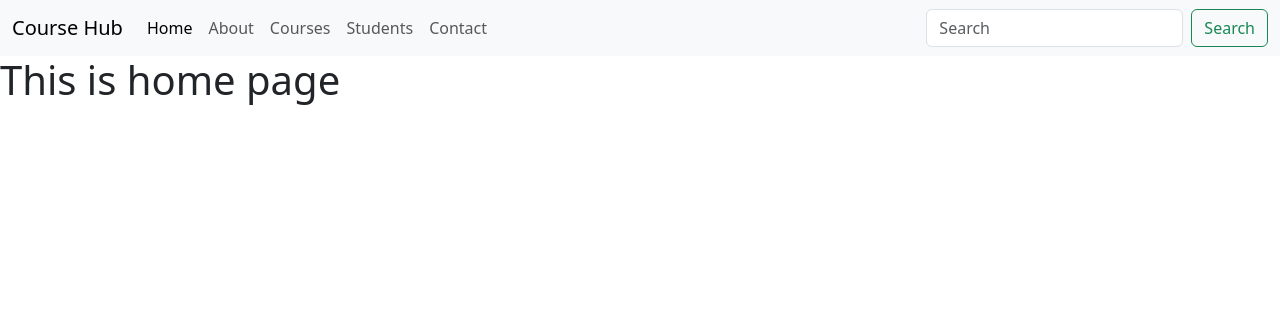
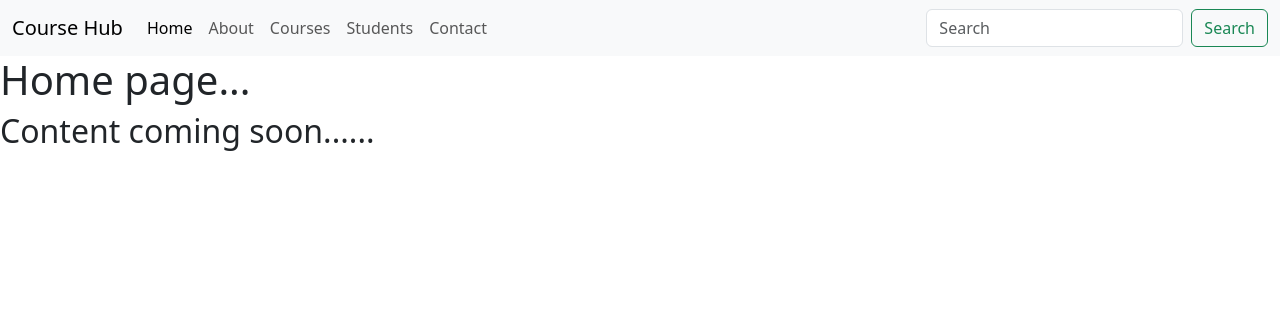
Before and after one commit to sofcontraining/sofcon, a Django app: page / in a window 1280 px wide. Shown: the top 316 px of the page. Run offline with Django 4.2, Linux system fonts and the light colour scheme.

Commit message:
home courses updated

```diff
--- a/templates/courses.html
+++ b/templates/courses.html
@@ -1,5 +1,6 @@
 {% extends "base.html" %}
 {% block content %}
        <h1>This is courses page</h1>
+       <h2>Our latest courses coming soon......</h2>
 
 {% endblock content %}
--- a/templates/home.html
+++ b/templates/home.html
@@ -1,4 +1,5 @@
 {% extends "base.html" %}
 {% block content %}
-<h1>This is home page</h1>
+<h1>Home page...</h1>
+<h2>Content coming soon......</h2>
 {% endblock content %}
```
